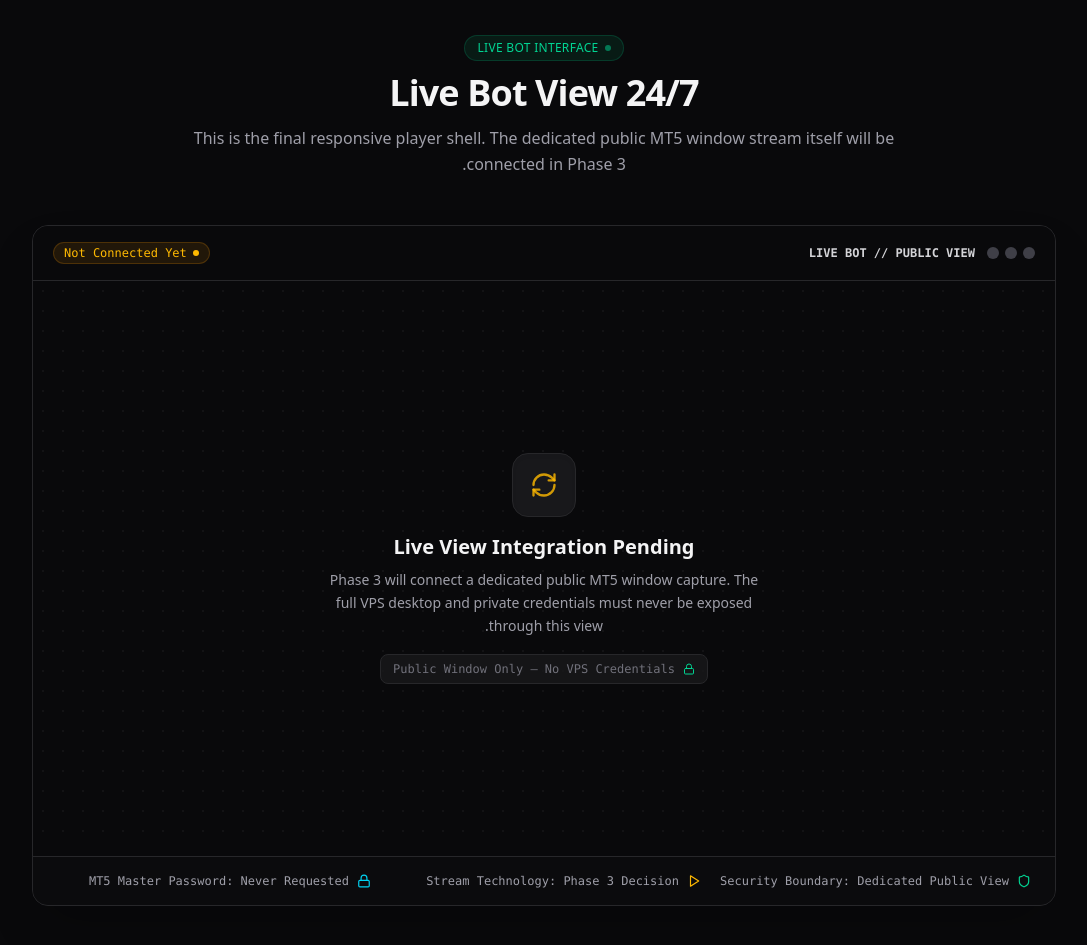
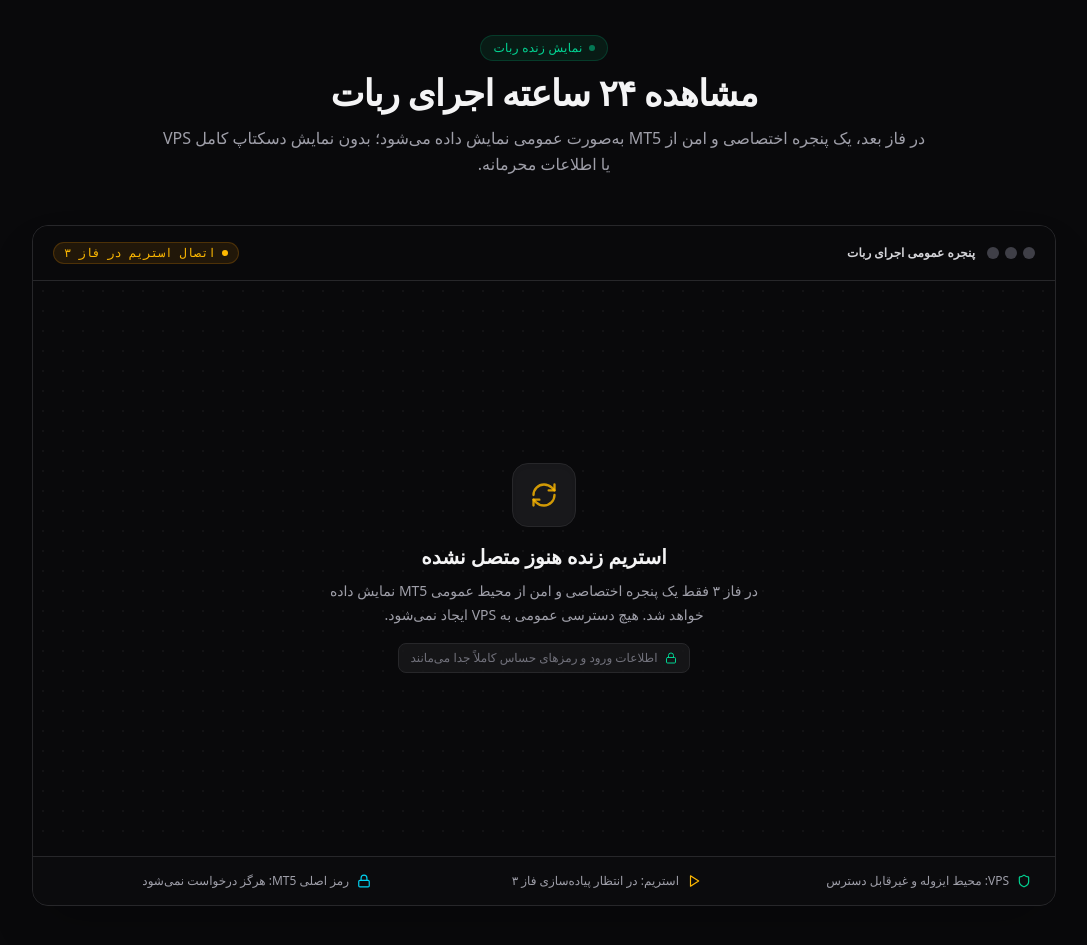
Before and after one commit to amirrezakhanipour/bot-website, a Next.js app: page / in a window 1280 px wide. Shown: the part 920-1865 px from the top of the page, without its empty margins (96-1183 px from the left). Built offline with nearby package versions, Linux system fonts and the light colour scheme.

Commit message:
feat(ui): localize live bot section to Persian

```diff
--- a/src/components/marketing/live-bot-section.tsx
+++ b/src/components/marketing/live-bot-section.tsx
@@ -5,66 +5,61 @@ import { LockIcon, ShieldIcon, PlayIcon, RefreshCwIcon } from "@/components/shar
 
 export function LiveBotSection() {
   return (
-    <section id="live-bot" className="py-20 md:py-28 relative">
-      <div className="max-w-7xl mx-auto px-4 sm:px-6 lg:px-8 space-y-12">
+    <section id="live-bot" className="relative py-20 md:py-28">
+      <div className="mx-auto max-w-7xl space-y-12 px-4 sm:px-6 lg:px-8">
         <SectionHeading
-          badge="Live Bot Interface"
-          title="24/7 Live Bot View"
-          subtitle="This is the final responsive player shell. The dedicated public MT5 window stream itself will be connected in Phase 3."
+          badge="نمایش زنده ربات"
+          title="مشاهده ۲۴ ساعته اجرای ربات"
+          subtitle="در فاز بعد، یک پنجره اختصاصی و امن از MT5 به‌صورت عمومی نمایش داده می‌شود؛ بدون نمایش دسکتاپ کامل VPS یا اطلاعات محرمانه."
         />
 
-        <div className="max-w-5xl mx-auto rounded-2xl bg-zinc-900/90 border border-zinc-800 shadow-2xl overflow-hidden backdrop-blur-xl">
-          <div className="px-5 py-4 bg-zinc-950 border-b border-zinc-800 flex flex-wrap items-center justify-between gap-4">
+        <div className="mx-auto max-w-5xl overflow-hidden rounded-2xl border border-zinc-800 bg-zinc-900/90 shadow-2xl backdrop-blur-xl">
+          <div className="flex flex-wrap items-center justify-between gap-4 border-b border-zinc-800 bg-zinc-950 px-5 py-4">
             <div className="flex items-center gap-3">
               <div className="flex items-center gap-1.5">
-                <span className="w-3 h-3 rounded-full bg-zinc-700" />
-                <span className="w-3 h-3 rounded-full bg-zinc-700" />
-                <span className="w-3 h-3 rounded-full bg-zinc-700" />
+                <span className="h-3 w-3 rounded-full bg-zinc-700" />
+                <span className="h-3 w-3 rounded-full bg-zinc-700" />
+                <span className="h-3 w-3 rounded-full bg-zinc-700" />
               </div>
-              <span className="text-xs font-mono font-semibold text-zinc-300">
-                LIVE BOT // PUBLIC VIEW
-              </span>
+              <span className="text-xs font-semibold text-zinc-300">پنجره عمومی اجرای ربات</span>
             </div>
-            <StatusBadge status="Not Connected Yet" variant="pending" />
+            <StatusBadge status="اتصال استریم در فاز ۳" variant="pending" />
           </div>
 
-          <div className="relative aspect-video w-full bg-zinc-950 flex flex-col items-center justify-center p-8 text-center space-y-4">
+          <div className="relative flex aspect-video w-full flex-col items-center justify-center space-y-4 bg-zinc-950 p-8 text-center">
             <div
-              className="absolute inset-0 opacity-[0.04] pointer-events-none bg-[radial-gradient(#ffffff_1px,transparent_1px)] [background-size:20px_20px]"
+              className="pointer-events-none absolute inset-0 bg-[radial-gradient(#ffffff_1px,transparent_1px)] [background-size:20px_20px] opacity-[0.04]"
               aria-hidden="true"
             />
-
-            <div className="relative z-10 space-y-4 max-w-md">
-              <div className="w-16 h-16 rounded-2xl bg-zinc-900 border border-zinc-800 flex items-center justify-center text-amber-400 mx-auto shadow-inner">
-                <RefreshCwIcon size={28} className="animate-spin-slow text-amber-400/80" />
+            <div className="relative z-10 max-w-md space-y-4">
+              <div className="mx-auto flex h-16 w-16 items-center justify-center rounded-2xl border border-zinc-800 bg-zinc-900 text-amber-400 shadow-inner">
+                <RefreshCwIcon size={28} className="text-amber-400/80" />
               </div>
               <div className="space-y-2">
-                <h3 className="text-lg sm:text-xl font-bold text-zinc-100">
-                  Live View Integration Pending
-                </h3>
-                <p className="text-xs sm:text-sm text-zinc-400 leading-relaxed">
-                  Phase 3 will connect a dedicated public MT5 window capture. The full VPS desktop and private credentials must never be exposed through this view.
+                <h3 className="text-lg font-bold text-zinc-100 sm:text-xl">استریم زنده هنوز متصل نشده</h3>
+                <p className="text-xs leading-6 text-zinc-400 sm:text-sm">
+                  در فاز ۳ فقط یک پنجره اختصاصی و امن از محیط عمومی MT5 نمایش داده خواهد شد. هیچ دسترسی عمومی به VPS ایجاد نمی‌شود.
                 </p>
               </div>
-              <div className="inline-flex items-center gap-2 px-3 py-1.5 rounded-lg bg-zinc-900/80 border border-zinc-800 text-xs font-mono text-zinc-500">
+              <div className="inline-flex items-center gap-2 rounded-lg border border-zinc-800 bg-zinc-900/80 px-3 py-1.5 text-xs text-zinc-500">
                 <LockIcon size={12} className="text-emerald-400" />
-                <span>Public Window Only — No VPS Credentials</span>
+                اطلاعات ورود و رمزهای حساس کاملاً جدا می‌مانند
               </div>
             </div>
           </div>
 
-          <div className="px-6 py-4 bg-zinc-950/80 border-t border-zinc-800 grid grid-cols-1 sm:grid-cols-3 gap-4 text-xs font-mono text-zinc-400">
+          <div className="grid grid-cols-1 gap-4 border-t border-zinc-800 bg-zinc-950/80 px-6 py-4 text-xs text-zinc-400 sm:grid-cols-3">
             <div className="flex items-center gap-2">
-              <ShieldIcon size={14} className="text-emerald-400 shrink-0" />
-              <span>Security Boundary: Dedicated Public View</span>
+              <ShieldIcon size={14} className="shrink-0 text-emerald-400" />
+              <span>VPS: محیط ایزوله و غیرقابل دسترس</span>
             </div>
             <div className="flex items-center gap-2">
-              <PlayIcon size={14} className="text-amber-400 shrink-0" />
-              <span>Stream Technology: Phase 3 Decision</span>
+              <PlayIcon size={14} className="shrink-0 text-amber-400" />
+              <span>استریم: در انتظار پیاده‌سازی فاز ۳</span>
             </div>
             <div className="flex items-center gap-2">
-              <LockIcon size={14} className="text-cyan-400 shrink-0" />
-              <span>MT5 Master Password: Never Requested</span>
+              <LockIcon size={14} className="shrink-0 text-cyan-400" />
+              <span>رمز اصلی MT5: هرگز درخواست نمی‌شود</span>
             </div>
           </div>
         </div>
```
